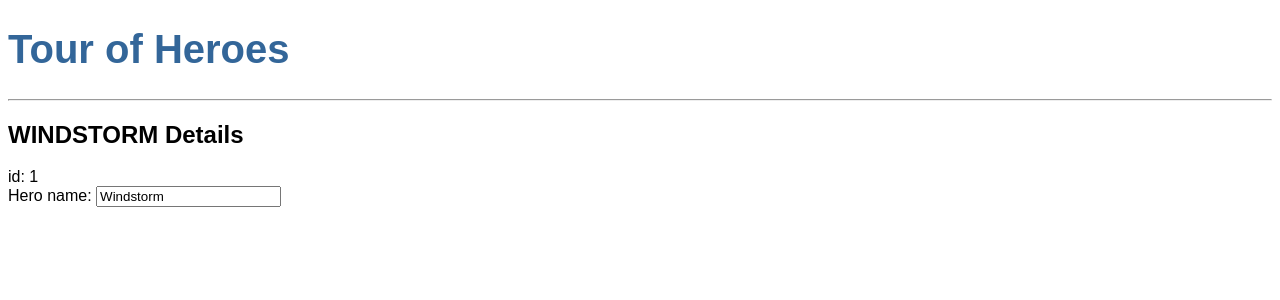
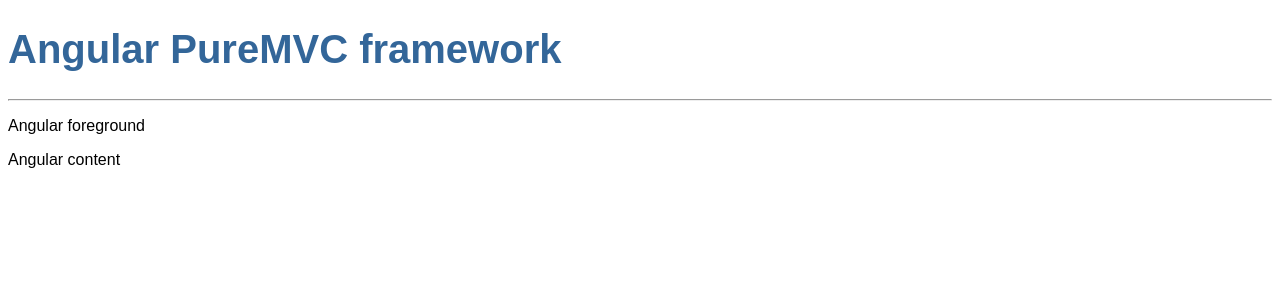
Before and after one commit to eastmoon/research-frontend-angular-fw, an Angular app in the folder app/web/: page / in a window 1280 px wide. Shown: the top 300 px of the page. Built offline with nearby package versions, Linux system fonts and the light colour scheme.

Commit message:
refactor: restructure demo page

```diff
--- a/app/web/src/index.html
+++ b/app/web/src/index.html
@@ -8,6 +8,6 @@
   <link rel="icon" type="image/x-icon" href="favicon.ico">
 </head>
 <body>
-  <app-root></app-root>
+  <page-root></page-root>
 </body>
 </html>
--- a/app/web/src/main.ts
+++ b/app/web/src/main.ts
@@ -1,11 +1,11 @@
 import { platformBrowserDynamic } from '@angular/platform-browser-dynamic';
 
-import { AppModule } from '@/view/page/app.module';
+import { PageModule } from '@/view/page/root/module';
 import MVC from "@/framework/pattern/facade/mvc";
 import "@/cont/startup";
 import "@/cont/navigate";
 import "@/model/proxy/counter";
 
 console.log( MVC.instance );
-platformBrowserDynamic().bootstrapModule(AppModule)
+platformBrowserDynamic().bootstrapModule(PageModule)
   .catch(err => console.error(err));
--- a/app/web/src/view/page/heroes/heroes.component.ts
+++ b/app/web/src/view/component/heroes/index.ts
@@ -1,10 +1,10 @@
 import { Component } from '@angular/core';
-import { Hero } from '../hero';
+import { Hero } from '@/model/type/hero';
 
 @Component({
   selector: 'app-heroes',
-  templateUrl: './heroes.component.html',
-  styleUrls: ['./heroes.component.scss']
+  templateUrl: './index.html',
+  styleUrls: ['./index.scss']
 })
 export class HeroesComponent {
   hero: Hero = {
--- a/app/web/src/view/page/app.component.html
+++ /dev/null
@@ -1,3 +0,0 @@
-<h1>{{title}}</h1>
-<hr />
-<app-heroes></app-heroes>
--- /dev/null
+++ b/app/web/src/view/page/root/index.html
@@ -0,0 +1,4 @@
+<h1>{{title}}</h1>
+<hr />
+<layer-foreground></layer-foreground>
+<layer-content></layer-content>
--- a/app/web/src/view/page/app.component.ts
+++ b/app/web/src/view/page/root/index.ts
@@ -2,12 +2,12 @@ import { Component } from '@angular/core';
 import { APIService } from '@/model/service/api'
 
 @Component({
-  selector: 'app-root',
-  templateUrl: './app.component.html',
-  styleUrls: ['./app.component.scss']
+  selector: 'page-root',
+  templateUrl: './index.html',
+  styleUrls: ['./index.scss']
 })
-export class AppComponent {
-  title = 'Tour of Heroes';
+export class PageComponent {
+  title = 'Angular PureMVC framework';
   constructor(private apis: APIService) {
       if (!!apis) apis.op("msg", "demo hero");
   }
--- /dev/null
+++ b/app/web/src/view/page/root/module.ts
@@ -0,0 +1,23 @@
+import { NgModule } from '@angular/core';
+import { BrowserModule } from '@angular/platform-browser';
+import { FormsModule } from '@angular/forms';
+
+import { PageComponent } from '.';
+import { ForgroundLayer } from '@/view/layer/foreground';
+import { ContentLayer } from '@/view/layer/content';
+
+
+@NgModule({
+  declarations: [
+    PageComponent,
+    ForgroundLayer,
+    ContentLayer
+  ],
+  imports: [
+    BrowserModule,
+    FormsModule
+  ],
+  providers: [],
+  bootstrap: [PageComponent]
+})
+export class PageModule {}
```
Also changed, not shown: app/web/src/view/page/app.module.ts (deleted, +0 -20 lines), app/web/src/view/component/heroes/index.html (renamed from app/web/src/view/page/heroes/heroes.component.html), app/web/src/view/component/heroes/index.scss (added), app/web/src/view/page/root/index.scss (renamed from app/web/src/view/page/app.component.scss), 2 other files (tests, documents, lock files or other folders).
